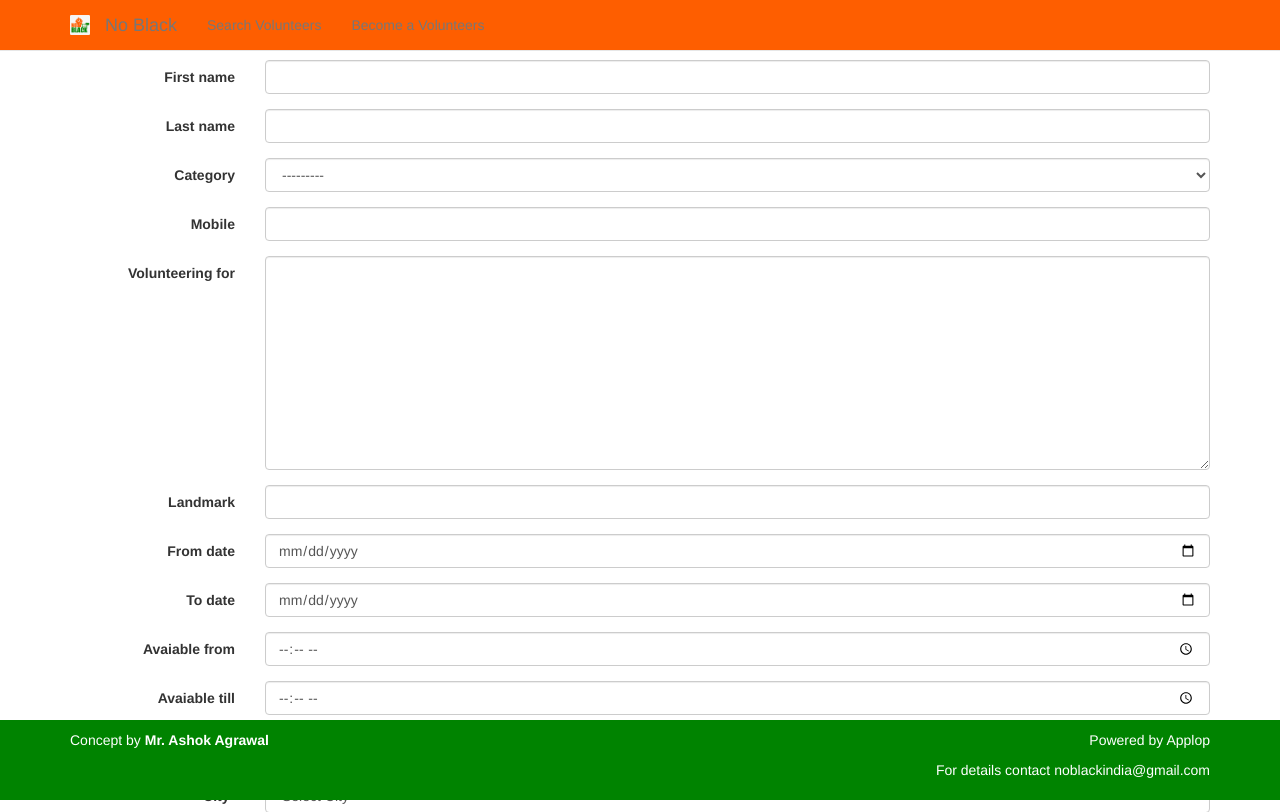
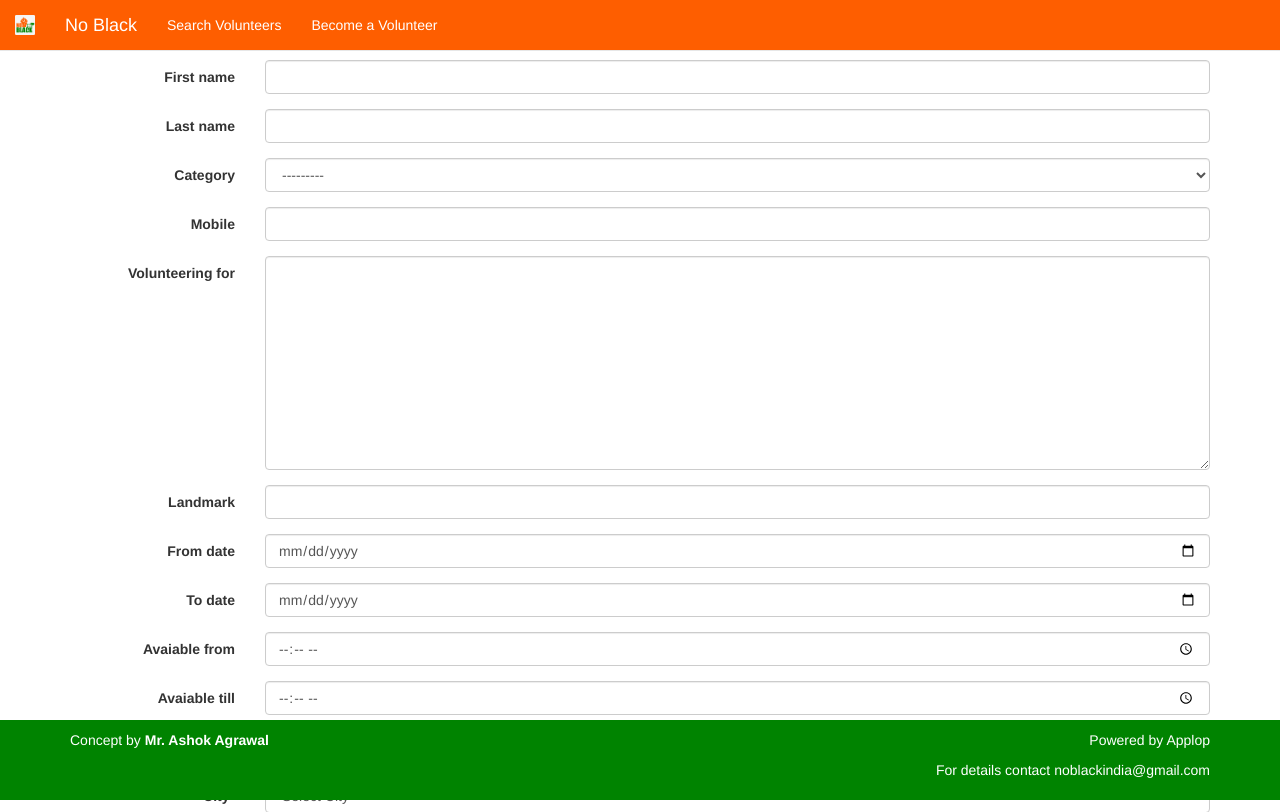
Before and after one commit to vinitapplop/noblack, a Django app: page /fill/ in a window 1280 px wide. Shown: the top 812 px of the page. Run offline with Django 3.2, Linux system fonts and the light colour scheme; data that the repository does not hold is empty; some libraries are stand-ins or nearby versions.

Commit message:
header style

```diff
--- a/templates/volunteerForm.html
+++ b/templates/volunteerForm.html
@@ -18,6 +18,13 @@
     <style>
         .navbar{
             background-color: #FE5E00;
+            color: white;
+        }
+        .navbar-collapse .navbar-nav li a {
+            color: white;
+        }
+        .navbar-header .navbar-brand{
+            color:white;
         }
         .footer{
             background-color: #008300;
@@ -28,7 +35,6 @@
 </head>
 <body>
 <nav class="navbar navbar-default navbar-fixed-top" >
-    <div class="container">
     <div class="navbar-header">
         <a class="navbar-brand" href="#">
             <img alt="Brand" src="{% static '/img/noblack.png' %}" style="width:auto; height: 100%;">
@@ -37,11 +43,10 @@
     </div>
     <div id="navbar" class="collapse navbar-collapse">
         <ul class="nav navbar-nav">
-                <li><a href="/">Search Volunteers</a></li>
-                <li><a href="/fill/">Become a Volunteers</a></li>
+            <li><a href="/" >Search Volunteers</a></li>
+            <li><a href="/fill">Become a Volunteer</a></li>
         </ul>
     </div><!--/.nav-collapse -->
-    </div>
 </nav>
 {#<nav class="navbar navbar-default">#}
 {#    <div class="container-fluid">#}
```
Also changed, not shown: templates/verifyOTP.html (+9 -3 lines). Lines whose indentation alone changed are shown as unchanged.
